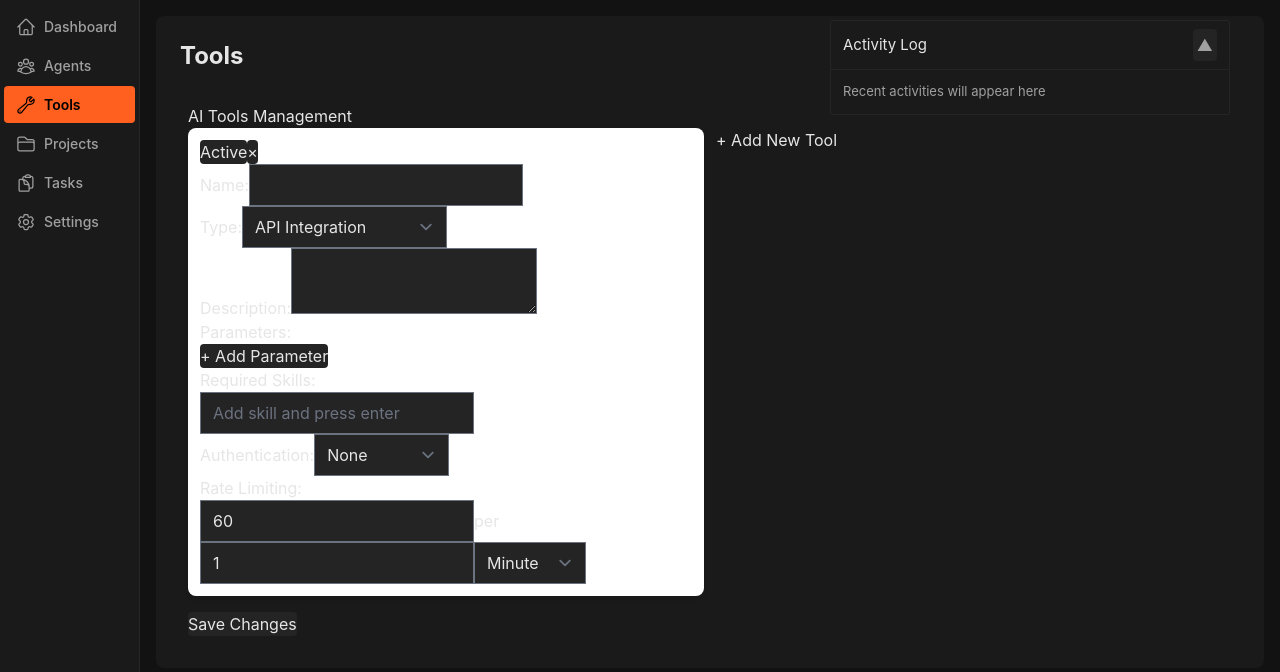
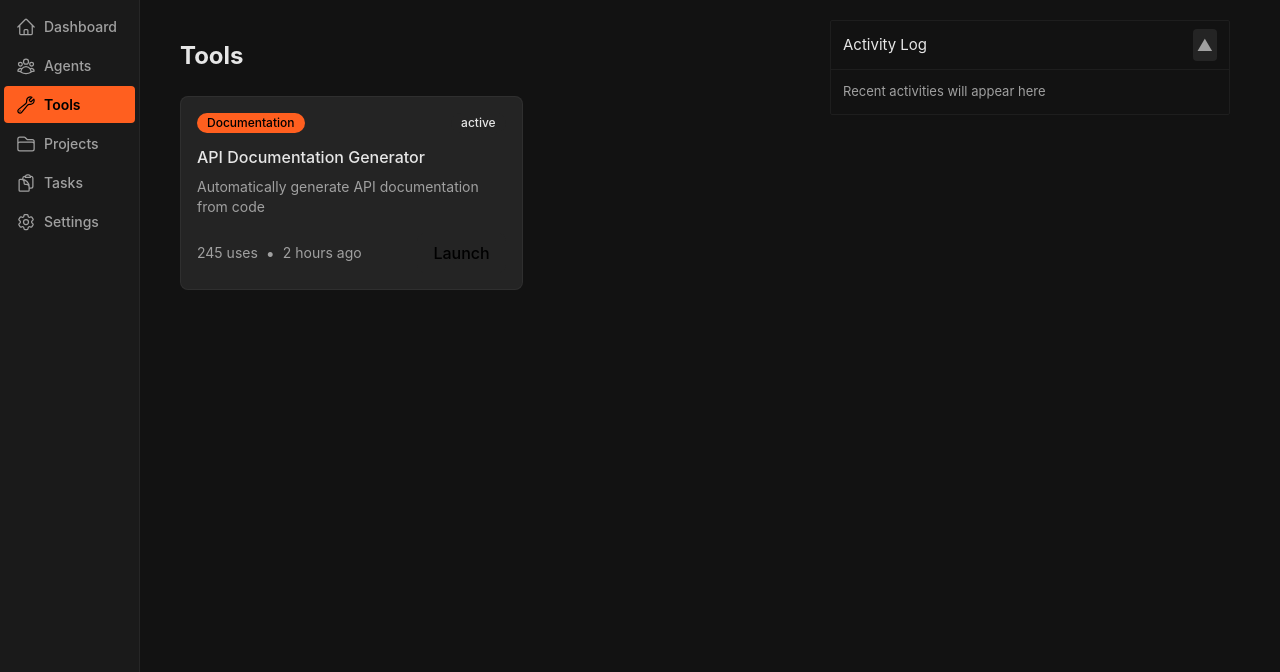
Before and after one commit to MaxParisotto/autowiki-base, a Vue app: page /tools in a window 1280 px wide. Shown: the top 672 px of the page. Built offline with nearby package versions, Linux system fonts and the light colour scheme.

Commit message:
Refactor DefaultLayout and Projects components; enhance layout responsiveness and simplify styles

```diff
--- a/src/layouts/DefaultLayout.vue
+++ b/src/layouts/DefaultLayout.vue
@@ -9,7 +9,7 @@
   </div>
 </template>
 
-<script></script>
+<script>
 export default {
   name: 'DefaultLayout',
   props: {
--- a/src/pages/Projects.vue
+++ b/src/pages/Projects.vue
@@ -1,7 +1,6 @@
 <template>
   <DefaultLayout title="Projects">
-    <!-- Project Grid -->
-    <div class="grid grid-cols-1 lg:grid-cols-3 gap-4">
+    <div class="grid grid-cols-1 lg:grid-cols-2 xl:grid-cols-3 gap-4">
       <div v-for="project in projects"
            :key="project.id"
            class="bg-elevation-2 hover:bg-elevation-2-hover rounded-lg p-4 border border-border-weak transition-all duration-200">
@@ -18,8 +17,8 @@
         <h3 class="text-text-primary font-medium text-lg mb-2">{{ project.name }}</h3>
         <p class="text-text-secondary text-sm mb-4">{{ project.description }}</p>
 
+        <!-- Progress Section -->
         <div class="space-y-4">
-          <!-- Progress Bar -->
           <div>
             <div class="h-2 bg-elevation-1 rounded-full overflow-hidden">
               <div class="h-full bg-accent-orange transition-all duration-300"
@@ -32,7 +31,6 @@
             </div>
           </div>
 
-          <!-- Team Members -->
           <div class="flex items-center justify-between">
             <div class="flex -space-x-2">
               <img v-for="member in project.team"
@@ -41,8 +39,8 @@
                    :alt="member.name"
                    class="w-8 h-8 rounded-full border-2 border-elevation-2">
             </div>
-            <button class="bg-accent-orange hover:bg-accent-orange-dark text-black px-4 py-2 rounded-lg transition-colors font-medium">
-              View Details
+            <button class="text-accent-orange hover:text-accent-orange-dark font-medium transition-colors">
+              View Details →
             </button>
           </div>
         </div>
@@ -55,10 +53,26 @@
 import DefaultLayout from '../layouts/DefaultLayout.vue'
 
 export default {
-  components: { DefaultLayout },
+  name: 'Projects',
+  components: {
+    DefaultLayout
+  },
   data() {
     return {
-      projects: [] // Will be populated from API
+      projects: [
+        {
+          id: 1,
+          name: 'API Documentation',
+          description: 'Comprehensive documentation for the new API endpoints',
+          status: 'active',
+          progress: 75,
+          team: [
+            { id: 1, name: 'AI Bot 1', avatar: '/avatars/bot1.png' },
+            { id: 2, name: 'AI Bot 2', avatar: '/avatars/bot2.png' }
+          ]
+        }
+        // Add more projects...
+      ]
     }
   },
   methods: {
@@ -66,26 +80,9 @@ export default {
       return {
         'active': 'badge-primary',
         'completed': 'badge-secondary',
-        'paused': 'badge bg-warning-text bg-opacity-20 text-warning-text',
+        'paused': 'badge bg-warning-text bg-opacity-20 text-warning-text'
       }[status] || 'badge-secondary'
     }
-  },
-  async mounted() {
-    // Placeholder data
-    this.projects = [
-      {
-        id: 1,
-        name: 'API Documentation',
-        description: 'Comprehensive documentation for the new API endpoints',
-        status: 'active',
-        progress: 75,
-        team: [
-          { id: 1, name: 'AI Bot 1', avatar: '/avatars/bot1.png' },
-          { id: 2, name: 'AI Bot 2', avatar: '/avatars/bot2.png' }
-        ]
-      }
-      // Add more projects...
-    ]
   }
 }
 </script>
--- a/src/pages/Tasks.vue
+++ b/src/pages/Tasks.vue
@@ -1,149 +1,72 @@
 <template>
-  <div class="tasks-container">
-    <div class="tasks-header">
-      <h1>Task Management</h1>
-      <button class="new-task-button" @click="createNewTask">Create New Task</button>
+  <div class="p-6">
+    <div class="flex justify-between items-center mb-6">
+      <h1 class="text-2xl font-bold text-text-primary">Tasks</h1>
+      <button class="bg-accent-orange hover:bg-accent-orange-dark text-black px-4 py-2 rounded-lg transition-colors font-medium">
+        New Task
+      </button>
     </div>
 
-    <div class="tasks-grid">
-      <!-- Task Creation/Edit Form -->
-      <div v-if="editingTask" class="task-form">
-        <div class="form-section">
-          <h3>Task Definition</h3>
-          <div class="form-group">
-            <label>Title:</label>
-            <input v-model="editingTask.title" type="text" required>
+    <!-- Tasks Filter -->
+    <div class="bg-elevation-2 rounded-lg p-4 mb-6 border border-border-weak">
+      <div class="flex gap-4 items-center">
+        <div class="flex-1">
+          <input type="text"
+                 placeholder="Search tasks..."
+                 class="w-full bg-elevation-3 border border-border-weak rounded-lg px-4 py-2 text-text-primary placeholder-text-secondary">
         </div>
-          <div class="form-group">
-            <label>Description:</label>
-            <textarea v-model="editingTask.description" rows="3" required></textarea>
-          </div>
-          <div class="form-group">
-            <label>Priority:</label>
-            <select v-model="editingTask.priority">
-              <option value="low">Low</option>
-              <option value="medium">Medium</option>
-              <option value="high">High</option>
-              <option value="urgent">Urgent</option>
+        <div class="flex gap-2">
+          <select class="bg-elevation-3 border border-border-weak rounded-lg px-4 py-2 text-text-primary">
+            <option value="all">All Status</option>
+            <option value="pending">Pending</option>
+            <option value="in-progress">In Progress</option>
+            <option value="completed">Completed</option>
           </select>
-          </div>
-        </div>
-
-        <div class="form-section">
-          <h3>Required Skills</h3>
-          <div class="skills-selector">
-            <div class="selected-skills">
-              <div v-for="(skill, index) in editingTask.requiredSkills"
-                   :key="index"
-                   class="skill-tag">
-                {{ skill }}
-                <button @click="removeSkill(index)">×</button>
-              </div>
-            </div>
-            <input
-              v-model="newSkill"
-              @keyup.enter="addSkill"
-              placeholder="Add required skill"
-              type="text"
-            >
-          </div>
-        </div>
-
-        <div class="form-section">
-          <h3>Knowledge Requirements</h3>
-          <div class="knowledge-requirements">
-            <div class="form-group">
-              <label>Context Query:</label>
-              <textarea
-                v-model="editingTask.knowledge.contextQuery"
-                placeholder="Define what knowledge to retrieve from Weaviate"
-                rows="2"
-              ></textarea>
-            </div>
-            <div class="form-group">
-              <label>Relevant Documents:</label>
-              <div class="document-list">
-                <div v-for="(doc, index) in editingTask.knowledge.documents"
-                     :key="index"
-                     class="document-item">
-                  <span>{{ doc.title }}</span>
-                  <button @click="removeDocument(index)">×</button>
-                </div>
-              </div>
+          <select class="bg-elevation-3 border border-border-weak rounded-lg px-4 py-2 text-text-primary">
+            <option value="all">All Projects</option>
+            <option value="docs">Documentation</option>
+            <option value="api">API</option>
+          </select>
         </div>
       </div>
     </div>
 
-        <div class="form-section">
-          <h3>Required Tools</h3>
-          <div class="tools-selector">
-            <div v-for="tool in availableTools"
-                 :key="tool.id"
-                 class="tool-item"
-                 :class="{ selected: isToolSelected(tool.id) }"
-                 @click="toggleTool(tool.id)">
-              <span class="tool-name">{{ tool.name }}</span>
-              <span class="tool-type">{{ tool.type }}</span>
+    <!-- Tasks List -->
+    <div class="bg-elevation-2 rounded-lg border border-border-weak">
+      <div v-for="task in tasks"
+           :key="task.id"
+           class="border-b border-border-weak last:border-b-0">
+        <div class="p-4 hover:bg-elevation-3 transition-colors">
+          <div class="flex items-start justify-between">
+            <div class="flex items-start space-x-4">
+              <input type="checkbox"
+                     :checked="task.completed"
+                     class="mt-1 bg-elevation-3 border-border-medium rounded">
+              <div>
+                <h3 class="text-text-primary font-medium mb-1">{{ task.title }}</h3>
+                <p class="text-text-secondary text-sm">{{ task.description }}</p>
+                <div class="flex items-center gap-2 mt-2">
+                  <span class="badge" :class="getStatusBadgeClass(task.status)">
+                    {{ task.status }}
+                  </span>
+                  <span class="text-text-secondary text-xs">{{ task.dueDate }}</span>
                 </div>
               </div>
             </div>
-
-        <div class="form-section">
-          <h3>Execution Parameters</h3>
-          <div class="form-group">
-            <label>Timeout (minutes):</label>
-            <input v-model.number="editingTask.execution.timeout" type="number" min="1">
+            <div class="flex items-center gap-2">
+              <div class="flex -space-x-2">
+                <img v-for="assignee in task.assignees"
+                     :key="assignee.id"
+                     :src="assignee.avatar"
+                     :alt="assignee.name"
+                     :title="assignee.name"
+                     class="w-8 h-8 rounded-full border-2 border-elevation-2">
               </div>
-          <div class="form-group">
-            <label>Max Retries:</label>
-            <input v-model.number="editingTask.execution.maxRetries" type="number" min="0">
+              <button class="text-text-secondary hover:text-text-primary">
+                <span class="sr-only">Options</span>
+                <!-- Add your icon here -->
+              </button>
             </div>
-          <div class="form-group">
-            <label>Error Handling:</label>
-            <select v-model="editingTask.execution.errorHandling">
-              <option value="stop">Stop on Error</option>
-              <option value="continue">Continue on Error</option>
-              <option value="retry">Retry on Error</option>
-            </select>
-          </div>
-        </div>
-
-        <div class="form-actions">
-          <button @click="cancelEdit" class="cancel-button">Cancel</button>
-          <button @click="saveTask" class="save-button">Save Task</button>
-        </div>
-      </div>
-
-      <!-- Tasks List -->
-      <div v-else class="tasks-list">
-        <div v-for="task in tasks" :key="task.id" class="task-card">
-          <div class="task-header">
-            <h3>{{ task.title }}</h3>
-            <span class="task-priority" :class="task.priority">
-              {{ task.priority }}
-            </span>
-          </div>
-          <p class="task-description">{{ task.description }}</p>
-          <div class="task-meta">
-            <div class="task-skills">
-              <span v-for="skill in task.requiredSkills"
-                    :key="skill"
-                    class="skill-tag">
-                {{ skill }}
-              </span>
-            </div>
-            <div class="task-tools">
-              <span v-for="toolId in task.requiredTools"
-                    :key="toolId"
-                    class="tool-tag">
-                {{ getToolName(toolId) }}
-              </span>
-            </div>
-          </div>
-          <div class="task-actions">
-            <button @click="editTask(task)">Edit</button>
-            <button @click="deleteTask(task.id)">Delete</button>
-            <button @click="assignTask(task)">Assign</button>
           </div>
         </div>
       </div>
@@ -156,32 +79,31 @@ export default {
   name: 'Tasks',
   data() {
     return {
-      tasks: [],
-      editingTask: null,
-      newSkill: '',
-      availableTools: [], // This would be populated from the Tools page
+      tasks: [
+        {
+          id: 1,
+          title: 'Review API Documentation',
+          description: 'Review and update the API documentation for the new endpoints',
+          status: 'in-progress',
+          completed: false,
+          dueDate: 'Tomorrow at 5:00 PM',
+          assignees: [
+            { id: 1, name: 'AI Bot 1', avatar: '/avatars/bot1.png' },
+            { id: 2, name: 'AI Bot 2', avatar: '/avatars/bot2.png' }
+          ]
+        }
+        // Add more tasks...
+      ]
     }
   },
   methods: {
-    createNewTask() {
-      this.editingTask = {
-        title: '',
-        description: '',
-        priority: 'medium',
-        requiredSkills: [],
-        knowledge: {
-          contextQuery: '',
-          documents: []
-        },
-        requiredTools: [],
-        execution: {
-          timeout: 30,
-          maxRetries: 3,
-          errorHandling: 'retry'
+    getStatusBadgeClass(status) {
+      return {
+        'pending': 'badge-secondary',
+        'in-progress': 'badge-primary',
+        'completed': 'bg-success-text bg-opacity-20 text-success-text'
+      }[status] || 'badge-secondary'
     }
-      };
-    },
-    // ... implement other methods ...
   }
 }
 </script>
--- a/src/pages/Tools.vue
+++ b/src/pages/Tools.vue
@@ -1,115 +1,34 @@
 <template>
-  <div class="bg-elevation-1 p-6 rounded-lg">
+  <div class="p-6">
     <h1 class="text-2xl font-bold mb-6 text-text-primary">Tools</h1>
-    <div class="tools-container">
-      <h1>AI Tools Management</h1>
-      <div class="tools-grid">
-        <div v-for="(tool, index) in tools" :key="index" class="tool-card">
-          <div class="tool-header">
-            <h3>{{ tool.name }}</h3>
-            <div class="tool-actions">
-              <button class="tool-status" :class="{ active: tool.active }">
-                {{ tool.active ? 'Active' : 'Inactive' }}
-              </button>
-              <button class="delete-button" @click="removeTool(index)">×</button>
-            </div>
+    <div class="space-y-6">
+      <!-- Tools Grid -->
+      <div class="grid grid-cols-1 md:grid-cols-2 lg:grid-cols-3 gap-4">
+        <div v-for="tool in tools"
+             :key="tool.id"
+             class="bg-elevation-2 hover:bg-elevation-2-hover rounded-lg p-4 border border-border-weak transition-all duration-200">
+          <div class="flex justify-between items-start mb-3">
+            <span class="badge badge-primary">{{ tool.category }}</span>
+            <span class="badge" :class="getStatusBadgeClass(tool.status)">
+              {{ tool.status }}
+            </span>
           </div>
 
-          <div class="tool-content">
-            <div class="form-group">
-              <label>Name:</label>
-              <input v-model="tool.name" type="text" required>
+          <h3 class="text-text-primary font-medium mb-2">{{ tool.name }}</h3>
+          <p class="text-text-secondary text-sm mb-4">{{ tool.description }}</p>
+
+          <div class="flex items-center justify-between mt-4">
+            <div class="flex items-center space-x-2">
+              <span class="text-text-secondary text-sm">{{ tool.usageCount }} uses</span>
+              <span class="text-text-secondary">•</span>
+              <span class="text-text-secondary text-sm">{{ tool.lastUsed }}</span>
             </div>
-
-            <div class="form-group">
-              <label>Type:</label>
-              <select v-model="tool.type">
-                <option value="api">API Integration</option>
-                <option value="function">Function Call</option>
-                <option value="script">Script Execution</option>
-                <option value="database">Database Operation</option>
-                <option value="custom">Custom Tool</option>
-              </select>
-            </div>
-
-            <div class="form-group">
-              <label>Description:</label>
-              <textarea v-model="tool.description" rows="2"></textarea>
-            </div>
-
-            <div class="form-group">
-              <label>Parameters:</label>
-              <div class="parameters-list">
-                <div v-for="(param, pIndex) in tool.parameters" :key="pIndex" class="parameter-item">
-                  <input v-model="param.name" placeholder="Name" type="text">
-                  <select v-model="param.type">
-                    <option value="string">String</option>
-                    <option value="number">Number</option>
-                    <option value="boolean">Boolean</option>
-                    <option value="array">Array</option>
-                    <option value="object">Object</option>
-                  </select>
-                  <input v-model="param.description" placeholder="Description" type="text">
-                  <button @click="removeParameter(tool, pIndex)" class="remove-param">×</button>
-                </div>
-                <button @click="addParameter(tool)" class="add-param">+ Add Parameter</button>
-              </div>
-            </div>
-
-            <div class="form-group">
-              <label>Required Skills:</label>
-              <div class="skills-tags">
-                <div v-for="(skill, sIndex) in tool.requiredSkills" :key="sIndex" class="skill-tag">
-                  {{ skill }}
-                  <button @click="removeSkill(tool, sIndex)" class="remove-skill">×</button>
-                </div>
-                <input
-                  v-model="tool.newSkill"
-                  @keyup.enter="addSkill(tool)"
-                  placeholder="Add skill and press enter"
-                  type="text"
-                >
-              </div>
-            </div>
-
-            <div class="form-group">
-              <label>Authentication:</label>
-              <select v-model="tool.auth.type">
-                <option value="none">None</option>
-                <option value="api_key">API Key</option>
-                <option value="oauth">OAuth</option>
-                <option value="basic">Basic Auth</option>
-              </select>
-            </div>
-
-            <div class="form-group" v-if="tool.auth.type !== 'none'">
-              <label>Auth Config:</label>
-              <textarea v-model="tool.auth.config" rows="2" placeholder="Authentication configuration"></textarea>
-            </div>
-
-            <div class="form-group">
-              <label>Rate Limiting:</label>
-              <div class="rate-limit-config">
-                <input v-model.number="tool.rateLimit.requests" type="number" placeholder="Requests">
-                <span>per</span>
-                <input v-model.number="tool.rateLimit.period" type="number" placeholder="Period">
-                <select v-model="tool.rateLimit.unit">
-                  <option value="second">Second</option>
-                  <option value="minute">Minute</option>
-                  <option value="hour">Hour</option>
-                </select>
-              </div>
-            </div>
+            <button @click="launchTool(tool)"
+                    class="bg-accent-orange hover:bg-accent-orange-dark text-black px-4 py-2 rounded-lg transition-colors font-medium">
+              Launch
+            </button>
           </div>
         </div>
-
-        <div class="add-tool-card" @click="addTool">
-          <span>+ Add New Tool</span>
-        </div>
-      </div>
-
-      <div class="actions">
-        <button class="save-button" @click="saveTools">Save Changes</button>
       </div>
     </div>
   </div>
@@ -122,71 +41,29 @@ export default {
     return {
       tools: [
         {
-          name: '',
-          type: 'api',
-          description: '',
-          parameters: [],
-          requiredSkills: [],
-          newSkill: '',
-          auth: {
-            type: 'none',
-            config: ''
-          },
-          rateLimit: {
-            requests: 60,
-            period: 1,
-            unit: 'minute'
-          },
-          active: true
+          id: 1,
+          name: 'API Documentation Generator',
+          description: 'Automatically generate API documentation from code',
+          category: 'Documentation',
+          status: 'active',
+          usageCount: 245,
+          lastUsed: '2 hours ago'
         }
+        // Add more tools...
       ]
     }
   },
   methods: {
-    addTool() {
-      this.tools.push({
-        name: '',
-        type: 'api',
-        description: '',
-        parameters: [],
-        requiredSkills: [],
-        newSkill: '',
-        auth: {
-          type: 'none',
-          config: ''
-        },
-        rateLimit: {
-          requests: 60,
-          period: 1,
-          unit: 'minute'
-        },
-        active: true
-      });
+    getStatusBadgeClass(status) {
+      return {
+        'active': 'badge-secondary',
+        'maintenance': 'badge bg-warning-text bg-opacity-20 text-warning-text',
+        'deprecated': 'badge bg-error-text bg-opacity-20 text-error-text'
+      }[status] || 'badge-secondary'
     },
-    removeTool(index) {
-      this.tools.splice(index, 1);
-    },
-    addParameter(tool) {
-      tool.parameters.push({
-        name: '',
-        type: 'string',
-        description: ''
-      });
-    },
-    removeParameter(tool, index) {
-      tool.parameters.splice(index, 1);
-    },
-    addSkill(tool) {
-      if (tool.newSkill.trim()) {
-        tool.requiredSkills.push(tool.newSkill.trim());
-        tool.newSkill = '';
-      }
-    },
-    removeSkill(tool, index) {
-      tool.requiredSkills.splice(index, 1);
-    },
-    saveTools() {
-      console.log('Saving tools:', this.tools);
+    launchTool(tool) {
+      // Implement tool launch logic
+      console.log('Launching tool:', tool.name)
     }
   }
 }
```
Also changed, not shown: src/App.vue (+3 -12 lines). Lines whose indentation alone changed are shown as unchanged.
